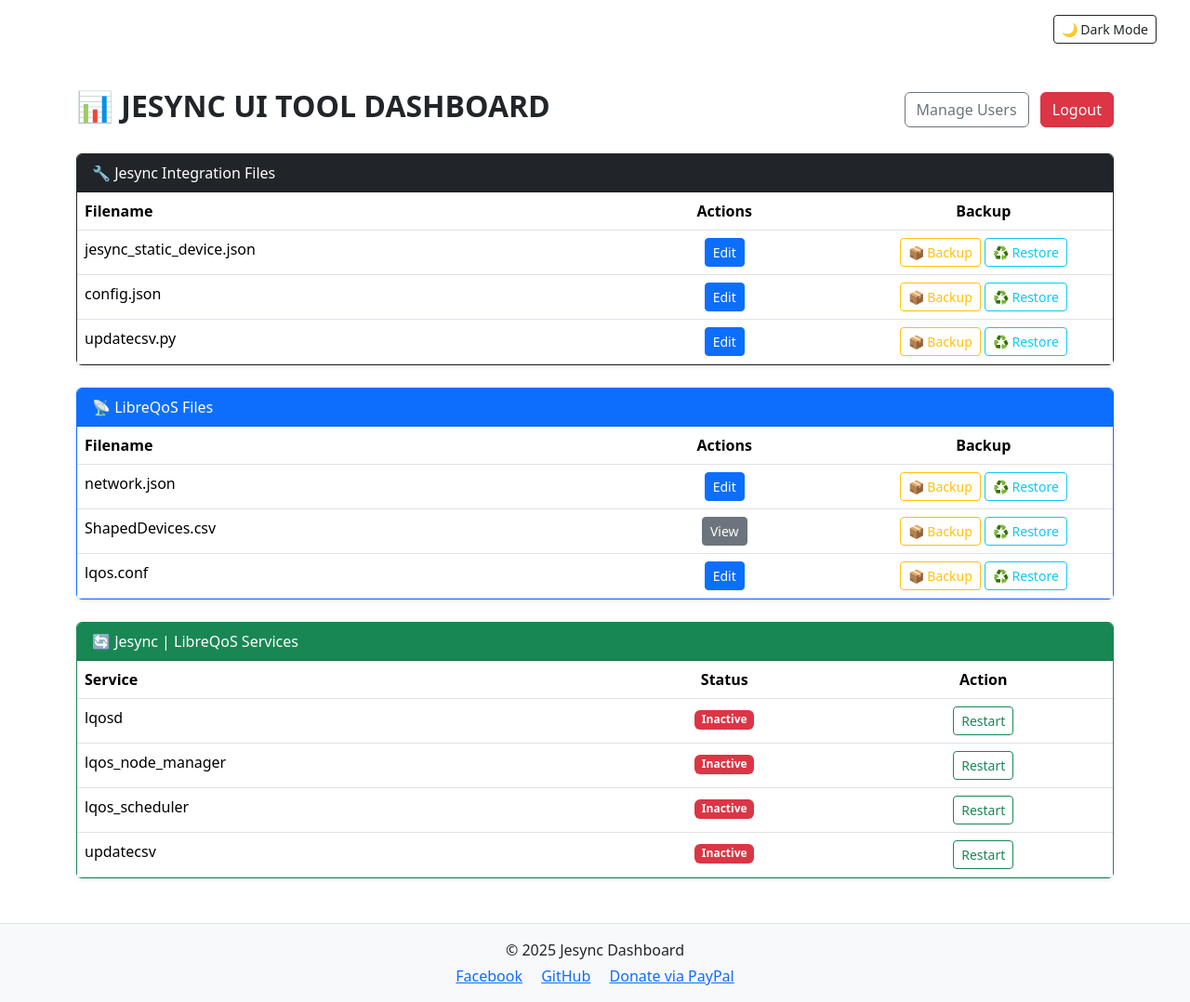
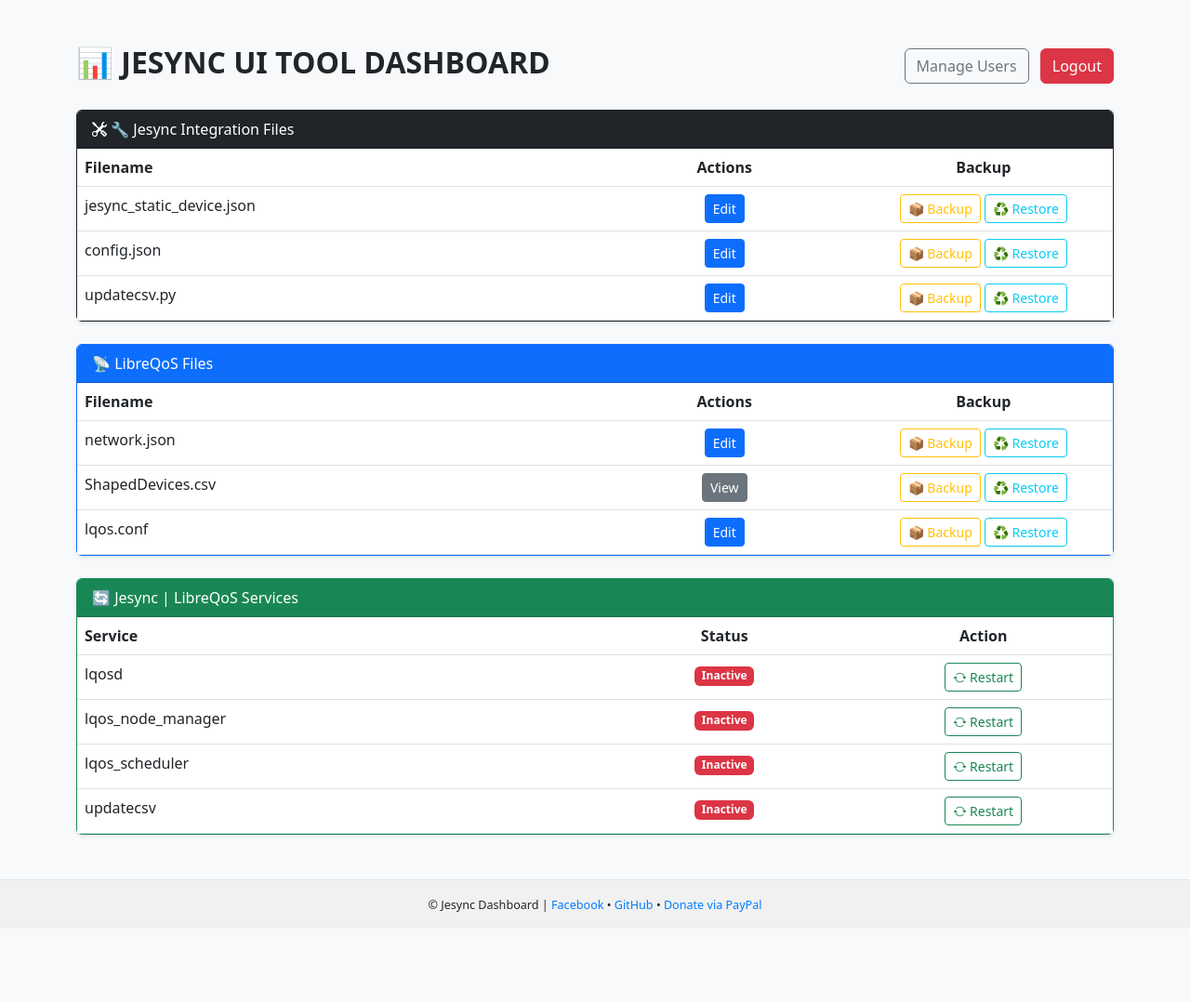
Before and after one commit to phminer101/jesync_dashboard_for_LibreQoS-Mikrotik_Integration, a Flask app: page /dashboard in a window 1280 px wide. Shown: the whole page at 93% size. After the commit the page ends 981 px from the top, so only its background shows below. Run offline with Flask 3, Linux system fonts and the light colour scheme; a user stored in the database is signed in; parts of the project's set-up code (start-up, migrations or seed data) failed here and were passed over.

Commit message:
Update base.html

```diff
--- a/templates/base.html
+++ b/templates/base.html
@@ -1,99 +1,63 @@
-<!DOCTYPE html>
+<!doctype html>
 <html lang="en">
   <head>
-  <meta charset="UTF-8">
+    <meta charset="utf-8">
     <title>Jesync Dashboard</title>
     <meta name="viewport" content="width=device-width, initial-scale=1">
 
-  <!-- Bootstrap -->
-  <link href="https://cdn.jsdelivr.net/npm/bootstrap@5.3.2/dist/css/bootstrap.min.css" rel="stylesheet" id="bootstrap-css">
+    <!-- Bootstrap CSS -->
+    <link rel="stylesheet" href="https://cdn.jsdelivr.net/npm/bootstrap@5.3.0/dist/css/bootstrap.min.css">
 
+    <!-- Bootstrap Icons (optional for restart/view/edit icons) -->
+    <link rel="stylesheet" href="https://cdn.jsdelivr.net/npm/bootstrap-icons@1.10.5/font/bootstrap-icons.css">
+
+    <!-- Optional Dark Mode Toggle (JS required to implement switching) -->
     <style>
+      body {
+        background-color: #f8f9fa;
+      }
+
       body.dark-mode {
         background-color: #121212;
-      color: #f1f1f1;
+        color: #eee;
       }
 
-    .dark-mode .table {
-      color: #eaeaea;
+      footer {
+        background-color: #f1f1f1;
+        padding: 15px 0;
+        font-size: 0.9rem;
       }
 
-    .dark-mode .table-striped > tbody > tr:nth-of-type(odd) {
-      background-color: #1e1e1e;
+      footer a {
+        text-decoration: none;
+        color: #007bff;
       }
 
-    .dark-mode .table-hover tbody tr:hover {
-      background-color: #2a2a2a;
+      footer a:hover {
+        text-decoration: underline;
       }
 
-    .dark-mode .card {
-      background-color: #1f1f1f;
-      border-color: #333;
-    }
-
-    .dark-mode .card-header {
-      background-color: #2c2c2c !important;
-      color: #f1f1f1;
-    }
-
-    .dark-mode .btn-outline-dark {
-      border-color: #ccc;
+      body.dark-mode footer {
+        background-color: #1e1e1e;
         color: #ccc;
-    }
-
-    .dark-mode .btn-outline-dark:hover {
-      background-color: #444;
-      color: #fff;
-    }
-
-    .transition {
-      transition: background-color 0.3s, color 0.3s;
       }
     </style>
   </head>
-<body class="transition">
-  <script>
-    // Apply stored theme before anything renders
-    if (localStorage.getItem("dark-mode") === "true") {
-      document.body.classList.add("dark-mode");
-    }
-  </script>
 
-  <!-- Dark mode toggle top right -->
-  <div class="container-fluid">
-    <div class="d-flex justify-content-end pt-3 px-4">
-      <button onclick="toggleDarkMode()" class="btn btn-outline-dark btn-sm" id="darkModeBtn">
-        🌙 Toggle Dark Mode
-      </button>
-    </div>
-  </div>
-
+  <body>
     {% block content %}{% endblock %}
 
-  <script>
-    function toggleDarkMode() {
-      const isDark = document.body.classList.toggle("dark-mode");
-      localStorage.setItem("dark-mode", isDark);
-      document.getElementById("darkModeBtn").innerHTML = isDark ? "☀️ Light Mode" : "🌙 Dark Mode";
-    }
-
-    // Update toggle button label on load
-    window.addEventListener("DOMContentLoaded", () => {
-      const isDark = localStorage.getItem("dark-mode") === "true";
-      document.getElementById("darkModeBtn").innerHTML = isDark ? "☀️ Light Mode" : "🌙 Dark Mode";
-    });
-  </script>
-
-  <footer class="bg-light text-center py-3 mt-5 border-top">
-  <div class="container">
-    <p class="mb-1">© 2025 Jesync Dashboard</p>
-    <p class="mb-0">
-      <a href="https://facebook.com/yourfacebook" target="_blank" class="me-3">Facebook</a>
-      <a href="https://github.com/jesienazareth/jesync_dashboard" target="_blank" class="me-3">GitHub</a>
-      <a href="https://paypal.me/yourpaypal" target="_blank">Donate via PayPal</a>
-    </p>
-  </div>
+    <!-- Footer -->
+    <footer class="text-center mt-5 border-top">
+      <small>
+        © Jesync Dashboard |
+        <a href="https://facebook.com/yourusername" target="_blank">Facebook</a> •
+        <a href="https://github.com/yourusername" target="_blank">GitHub</a> •
+        <a href="https://paypal.me/yourusername" target="_blank">Donate via PayPal</a>
+      </small>
     </footer>
 
+    <!-- Optional JS for Bootstrap or Dark Mode -->
+    <script src="https://cdn.jsdelivr.net/npm/bootstrap@5.3.0/dist/js/bootstrap.bundle.min.js"></script>
   </body>
 </html>
```
Lines whose indentation alone changed are shown as unchanged.
